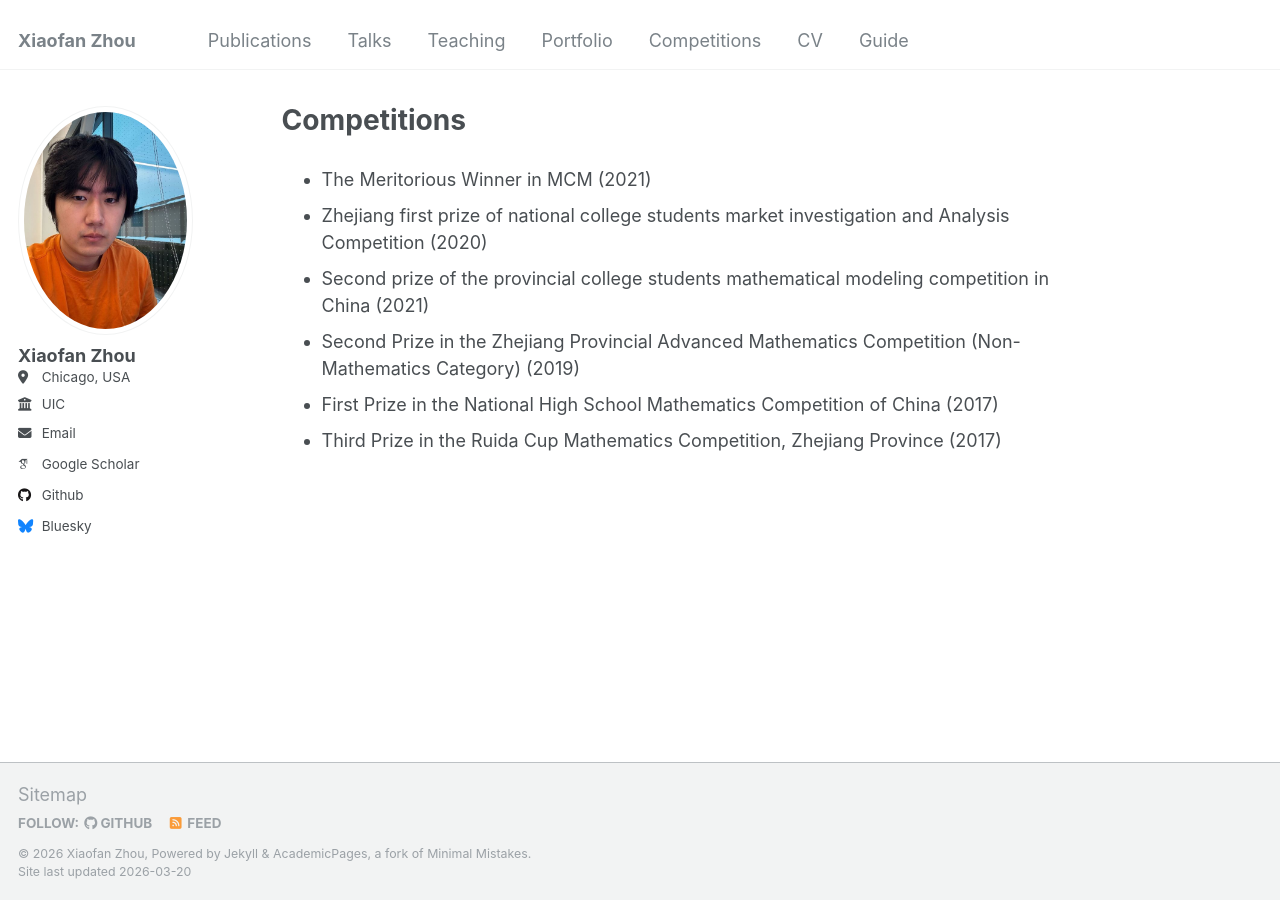
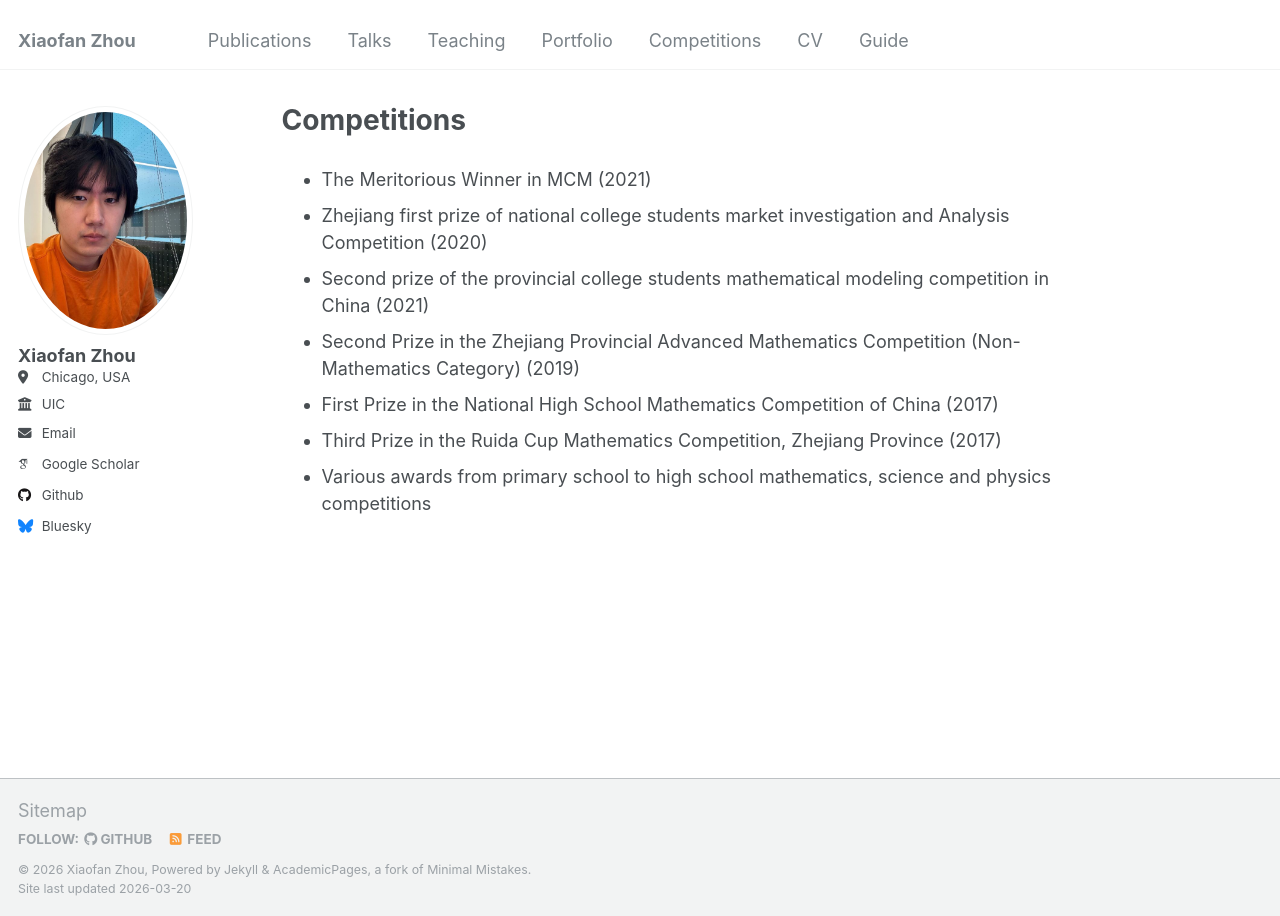
Before and after one commit to AlearZhou/AlearZhou.github.io, a Jekyll site: the page built from _pages/competitions.md, in a window 1280 px wide. Built offline with Jekyll 4.4.1, drawn with Linux system fonts in a browser that asks for light colours; some web fonts are replaced.

Commit message:
Update competitions.md

```diff
--- a/_pages/competitions.md
+++ b/_pages/competitions.md
@@ -11,4 +11,4 @@ author_profile: true
 - Second Prize in the Zhejiang Provincial Advanced Mathematics Competition (Non-Mathematics Category) (2019)
 - First Prize in the National High School Mathematics Competition of China (2017)
 - Third Prize in the Ruida Cup Mathematics Competition, Zhejiang Province (2017)
-<!-- - Various awards from primary school to high school mathematics, science and physics competitions  -->
+- Various awards from primary school to high school mathematics, science and physics competitions
```
